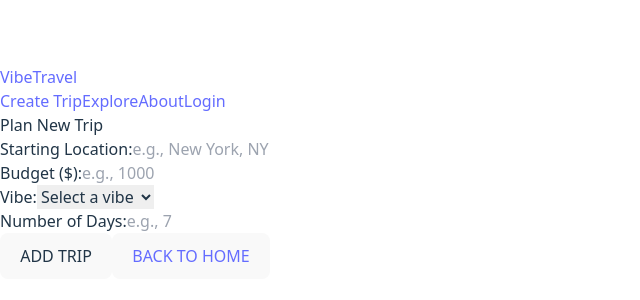
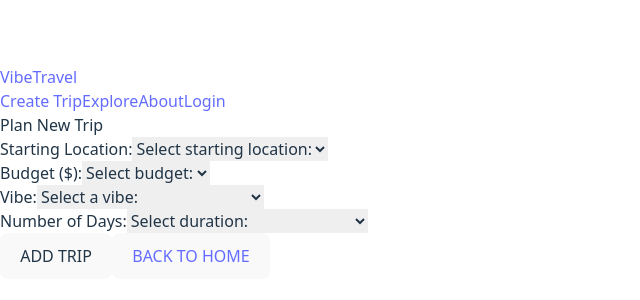
Before and after one commit to W-PTWD-April-2024-Liftoff/the-bugfest-club, a React (Vite) app in the folder frontend-travel-vibes/: page /create-trip in a window 1280 px wide. Shown: the part 228-528 px from the top of the page, without its empty margins (0-640 px from the left). Built offline with nearby package versions, Linux system fonts and the light colour scheme.

Commit message:
update user form with dropdown choices

```diff
--- a/frontend-travel-vibes/src/CreateTripForm.jsx
+++ b/frontend-travel-vibes/src/CreateTripForm.jsx
@@ -12,14 +12,7 @@ const CreateTripForm = () => {
 
   const handleChange = (e) => {
     const { name, value } = e.target;
-    // Convert budget to float and days to integer when updating state
-    const parsedValue =
-      name === "budget"
-        ? parseFloat(value) || ""
-        : name === "days"
-        ? parseInt(value) || ""
-        : value;
-    setFormData({ ...formData, [name]: parsedValue });
+    setFormData({ ...formData, [name]: value });
   };
 
   const handleSubmit = async (e) => {
@@ -77,31 +70,43 @@ const CreateTripForm = () => {
             <label className="block text-sm font-medium text-gray-700 mb-1">
               Starting Location:
             </label>
-            <input
-              type="text"
+            <select
               name="startingLocation"
               value={formData.startingLocation}
               onChange={handleChange}
-              placeholder="e.g., New York, NY"
               className="w-full p-3 border rounded-lg focus:outline-none focus:ring-2 focus:ring-blue-500"
               required
-            />
+            >
+              <option value="">Select starting location:</option>
+              <option value="Northeast_US">Northeast</option>
+              <option value="MidAtlantic_US">Mid-Atlantic</option>
+              <option value="Southeast_US">Southeast</option>
+              <option value="Deep_South_US">Deep South</option>
+              <option value="Texas_Oklahoma_US">Texas & Oklahoma</option>
+              <option value="Rocky_Mountain_US">Rocky Mountain</option>
+              <option value="California_Coast_US">California Coast</option>
+              <option value="Pacific_Northwest_US">Pacific Northwest</option>
+              <option value="Hawaii_US">Hawaii</option>
+              <option value="Alaska_US">Alaska</option>
+            </select>
           </div>
 
           <div>
             <label className="block text-sm font-medium text-gray-700 mb-1">
               Budget ($):
             </label>
-            <input
-              type="number"
+            <select
               name="budget"
               value={formData.budget}
               onChange={handleChange}
-              placeholder="e.g., 1000"
-              min="0"
               className="w-full p-3 border rounded-lg focus:outline-none focus:ring-2 focus:ring-blue-500"
               required
-            />
+            >
+              <option value="">Select budget:</option>
+              <option value="500">Budget</option>
+              <option value="2000">Mid-Range</option>
+              <option value="5000">Luxury</option>
+            </select>
           </div>
 
           <div>
@@ -115,12 +120,16 @@ const CreateTripForm = () => {
               className="w-full p-3 border rounded-lg focus:outline-none focus:ring-2 focus:ring-blue-500"
               required
             >
-              <option value="">Select a vibe</option>
-              <option value="relaxing">Relaxing</option>
-              <option value="adventurous">Adventurous</option>
-              <option value="cultural">Cultural</option>
-              <option value="party">Party</option>
-              <option value="romantic">Romantic</option>
+              <option value="">Select a vibe:</option>
+              <option value="inspired_and_creative">Inspired & Creative</option>
+              <option value="refreshed">Refreshed</option>
+              <option value="grounded_and_connected">
+                Grounded & Connected
+              </option>
+              <option value="accomplished">Accomplished</option>
+              <option value="transformed_and_enlightened">
+                Transformed & Enlightened
+              </option>
             </select>
           </div>
 
@@ -128,16 +137,20 @@ const CreateTripForm = () => {
             <label className="block text-sm font-medium text-gray-700 mb-1">
               Number of Days:
             </label>
-            <input
-              type="number"
+            <select
               name="days"
               value={formData.days}
               onChange={handleChange}
-              placeholder="e.g., 7"
-              min="1"
               className="w-full p-3 border rounded-lg focus:outline-none focus:ring-2 focus:ring-blue-500"
               required
-            />
+            >
+              <option value="">Select duration:</option>
+              <option value="1">Overnight</option>
+              <option value="3">Weekend (2-3 days)</option>
+              <option value="5">Extended Weekend (3-5 days)</option>
+              <option value="7">Week-long (7 days)</option>
+              <option value="10">Extended (10+ days)</option>
+            </select>
           </div>
 
           <div className="space-y-10">
```
